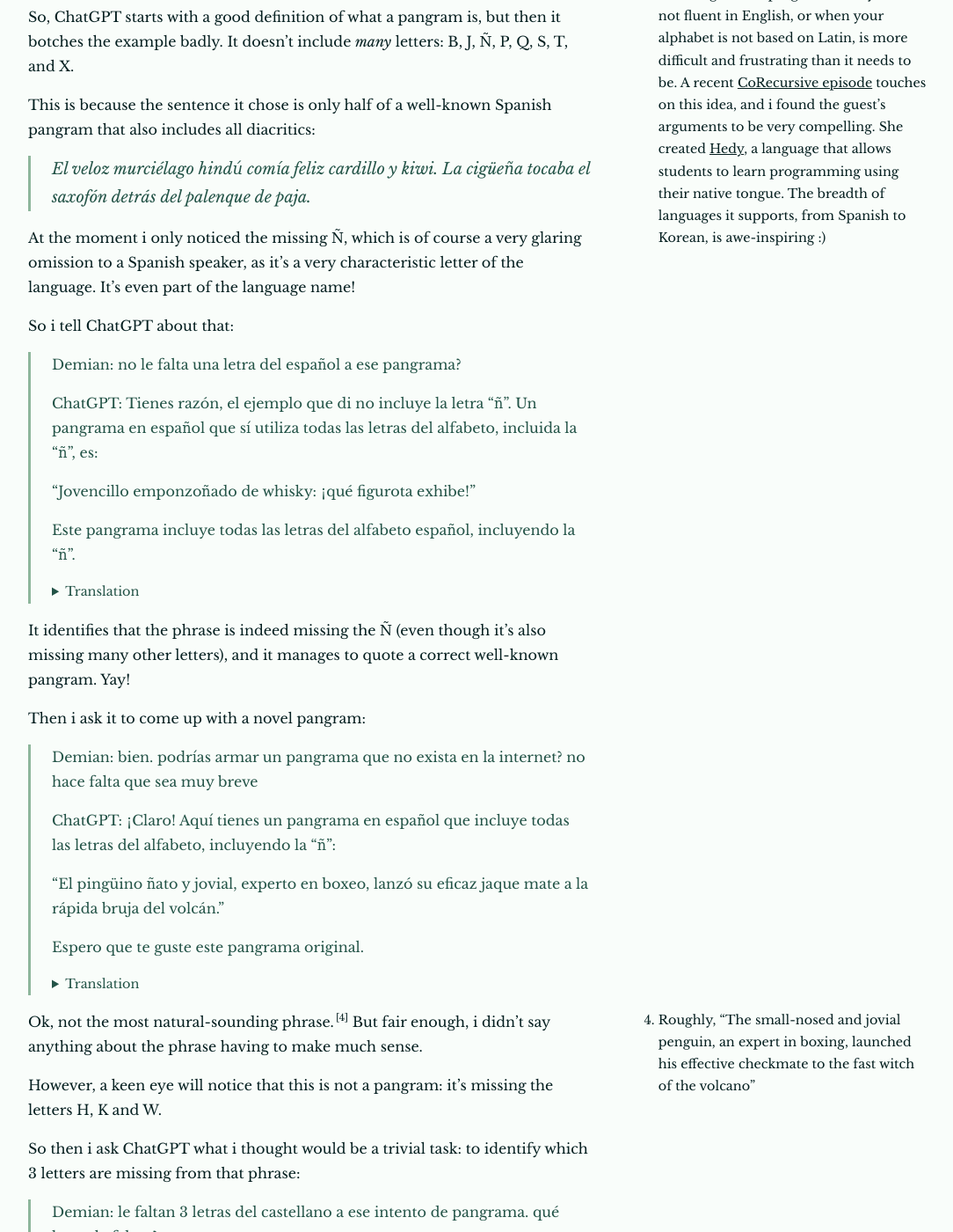
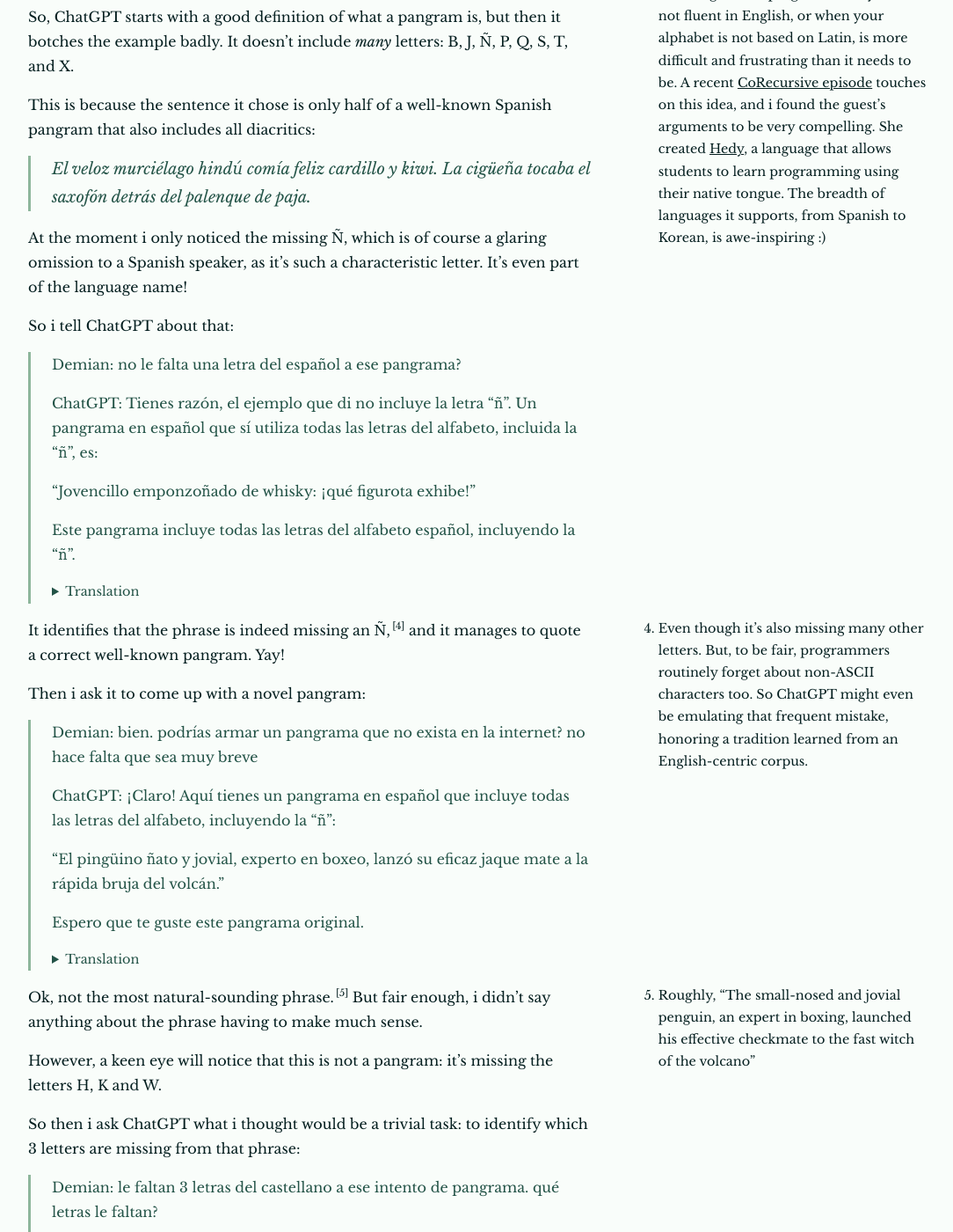
Before and after one commit to epidemian/epidemian.github.io, a Jekyll site: the page built from _posts/2024-06-08-chatgpt-sucks-at-pangrams.md, in a window 1280 px wide and 1400 px high, scrolled down 990 px. Shown: the whole window at 88% size, without its empty margins (96-1180 px from the left). Built offline with Jekyll 4.4.1, drawn with Linux system fonts in a browser that asks for light colours; some of the changed text lies outside the part shown.

Commit message:
Slight rewording

```diff
--- a/_posts/2024-06-08-chatgpt-sucks-at-pangrams.md
+++ b/_posts/2024-06-08-chatgpt-sucks-at-pangrams.md
@@ -34,7 +34,7 @@ This is because the sentence it chose is only half of a well-known Spanish pangr
 
 > El veloz murciélago hindú comía feliz cardillo y kiwi. La cigüeña tocaba el saxofón detrás del palenque de paja.
 
-At the moment i only noticed the missing Ñ, which is of course a very glaring omission to a Spanish speaker, as it's a very characteristic letter of the language. It's even part of the language name!
+At the moment i only noticed the missing Ñ, which is of course a glaring omission to a Spanish speaker, as it's such a characteristic letter. It's even part of the language name!
 
 So i tell ChatGPT about that:
 
@@ -58,7 +58,7 @@ So i tell ChatGPT about that:
 > This pangram includes all the letters of the Spanish alphabet, including "ñ".
 > </details>
 
-It identifies that the phrase is indeed missing the Ñ (even though it's also missing many other letters), and it manages to quote a correct well-known pangram. Yay!
+It identifies that the phrase is indeed missing an Ñ,<span class="sidenote-number" /><span class="sidenote"> Even though it's also missing many other letters. But, to be fair, programmers routinely forget about non-ASCII characters too. So ChatGPT might even be emulating that frequent mistake, honoring a tradition learned from an English-centric corpus.</span> and it manages to quote a correct well-known pangram. Yay!
 
 Then i ask it to come up with a novel pangram:
 
@@ -228,11 +228,9 @@ On the one hand, i find it quite relieving to see that even the latest and most
 
 I don't think we're anywhere close to <abbr title="Artificial general intelligence">AGI</abbr>, and i'm glad for that. I don't know if i'm an "AI doomer" or not, but i generally agree with the statement of [AGI posing an existential risk][AI risk statement] to humanity. I guess i could try to articulate why i think creating something more intelligent (and therefore more powerful) than ourselves seems like a spectacularly stupid idea, and i don't understand why anyone would want to do that instead of trying to improve humanity in some less naive and risky way,<span class="sidenote-number" /><span class="sidenote"> Like, IDK, trying to augment *human* intelligence, or our capacity for coordination, or for empathy.</span> but this post is too long already.
 
-Suffice to say, any anxiety i may hold for AI killing us all gets subdued by evidence suggesting that we're still a long way off that. Even though this is contrary to what some AI-hype-bros may say.
+Suffice to say, any anxiety i may hold for AI killing us all gets subdued by evidence suggesting that we're still a long way off that. Even though this is contrary to what some AI-hype-bros may say.<span class="sidenote-number" /><span class="sidenote"> It's unsurprising that many of the people who are trying to sell us the "AI revolution" today were also trying to sell us blockchain and NFTs as revolutions not too long ago.</span>
 
-Remember: many of the people who are trying to sell you "AI" today are the same people that were trying to sell you blockchain and NFTs not too long ago.
-
-On the other hand, however, i do worry about AI-hype-bros winning, and these dumb inscrutable black boxes known as LLMs being deployed for actually important stuff.
+On the other hand, however, i do worry about the AI-hype-bros winning, and these dumb inscrutable black boxes known as LLMs being deployed for actually important stuff.
 
 And this is already happening to some extent. Google already provides "AI-based" results that regularly [make the same kind of basic mistake][AI search] illustrated on this blog post: confidently asserting something generated by a text predictor that's been trained on a huge corpus of Reddit posts.<span class="sidenote-number" /><span class="sidenote"> Nothing against Reddit posts. I regularly add "site:reddit.com" to my Google searches when looking for stuff, especially opinions and reviews. But i also have the common sense to tell apart a genuine comment from a troll or a shitpost. These nuances seem completely opaque to an LLM, understandably so.</span> Mistakes that generally don't pass the sniff test of a well-informed person, let alone of an expert on a given field.
 
```
